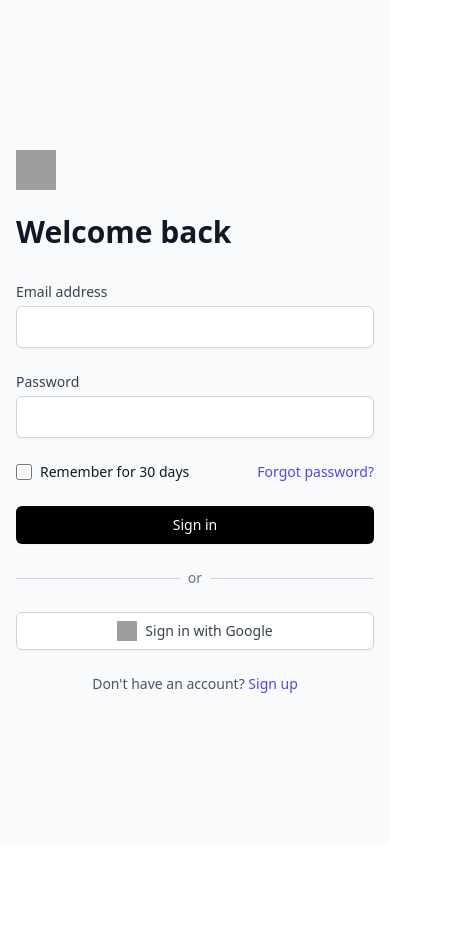
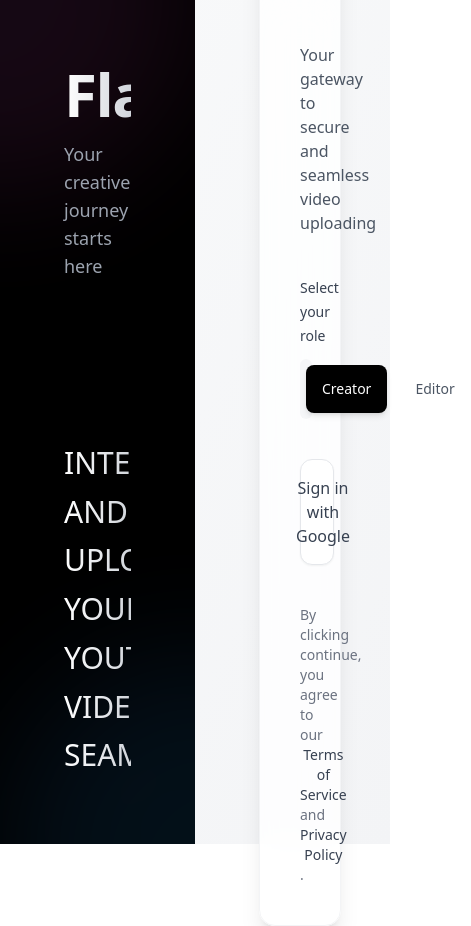
Before and after one commit to akshxt25/FlareP, a React (Vite) app in the folder client/: page / in a window 390 px wide. Shown: the whole page, 471 px wide, since content can reach past the window. Before the commit the page ends 844 px from the top, so only its background shows below. Built offline with nearby package versions, Linux system fonts and the light colour scheme; grey boxes are pictures that could not be loaded.

Commit message:
CHANGES IN LANDING PAGE

```diff
--- a/client/package.json
+++ b/client/package.json
@@ -40,7 +40,7 @@
     "react-dropzone": "^14.3.5",
     "react-icons": "^5.3.0",
     "react-redux": "^9.1.2",
-    "react-router-dom": "^6.28.0",
+    "react-router-dom": "^6.29.0",
     "redux-persist": "^6.0.0",
     "sonner": "^1.7.1",
     "tailwind-merge": "^2.5.5",
--- a/client/src/App.jsx
+++ b/client/src/App.jsx
@@ -1,9 +1,12 @@
 import React from 'react'
 import Login from './components/Login'
+import { BrowserRouter } from 'react-router-dom'
 
 const App = () => {
   return (
+    <BrowserRouter>
     <Login/>
+    </BrowserRouter>
   )
 }
 
--- a/client/src/components/Login.jsx
+++ b/client/src/components/Login.jsx
@@ -1,172 +1,192 @@
-import React, { useState, useEffect } from 'react';
+import { useState } from "react";
 
-const LoginPage = () => {
-  const [isLogin, setIsLogin] = useState(true);
+const Login = () => {
   const [formData, setFormData] = useState({
-    email: '',
-    password: '',
+    role: "creator",
+    email: "",
+    password: ""
   });
-  const [rememberMe, setRememberMe] = useState(false);
-  const [error, setError] = useState('');
+  const [loading, setLoading] = useState(false);
+  const [error, setError] = useState(null);
 
-  useEffect(() => {
-    const users = localStorage.getItem('users');
-    if (!users) {
+  const handleRoleToggle = (role) => {
+    setFormData(prev => ({ ...prev, role }));
+    setError(null);
+  };
 
-      const tempUsers = [
-        { email: 'test@example.com', password: 'password123' }
-      ];
-      localStorage.setItem('users', JSON.stringify(tempUsers));
+  const handleChange = (e) => {
+    setFormData(prev => ({
+      ...prev,
+      [e.target.name]: e.target.value
+    }));
+  };
+
+  const handleSubmit = async (e) => {
+    e.preventDefault();
+    if (formData.role === "editor" && (!formData.email || !formData.password)) {
+      setError("Please fill all fields");
+      return;
     }
-  }, []);
-
-  const handleSubmit = (e) => {
-    e.preventDefault();
-    setError('');
-
-    if (isLogin) {
-
-      const users = JSON.parse(localStorage.getItem('users') || '[]');
-      const user = users.find(u => u.email === formData.email);
-
-      if (user && user.password === formData.password) {
-        if (rememberMe) {
-          localStorage.setItem('currentUser', JSON.stringify(user));
-        }
-        alert('Login successful!');
-      } else {
-        setError('Invalid email or password');
-      }
-    } else {
-
-      const users = JSON.parse(localStorage.getItem('users') || '[]');
-      if (users.some(u => u.email === formData.email)) {
-        setError('Email already exists');
+    try {
+      setLoading(true);
+      const res = await fetch("http://localhost:3000/api/auth/login", {
+        method: "POST",
+        credentials: "include",
+        headers: {
+          "Content-Type": "application/json",
+        },
+        body: JSON.stringify(formData),
+      });
+      const data = await res.json();
+      if (data.success === false) {
+        setError(data.message);
         return;
       }
-
-      users.push(formData);
-      localStorage.setItem('users', JSON.stringify(users));
-      alert('Signup successful! Please login.');
-      setIsLogin(true);
+      window.location.href = "/";
+    } catch (e) {
+      setError("Error while calling backend");
+    } finally {
+      setLoading(false);
     }
   };
 
   return (
-    <div className="min-h-screen flex bg-gray-50">
-         <div className="flex-1 flex flex-col justify-center px-4 sm:px-6 lg:px-20 xl:px-24">
-        <div className="mx-auto w-full max-w-sm">
-          <div className="mb-8">
-            <img src="/api/placeholder/40/40" alt="Logo" className="h-10 w-10" />
-            <h2 className="mt-6 text-3xl font-bold text-gray-900">
-              {isLogin ? 'Welcome back' : 'Create account'}
-            </h2>
-          </div>
+    <div className="flex h-screen bg-gradient-to-br from-gray-50 to-gray-100">
+      {/* Left Section */}
+      <div className="w-1/2 h-full bg-black text-white flex flex-col justify-between p-16 relative overflow-hidden">
+        {/* Background Pattern */}
+        <div className="absolute inset-0 opacity-10">
+          <div className="absolute w-96 h-96 -top-48 -left-48 bg-gradient-to-br from-purple-500 to-pink-500 rounded-full blur-3xl"></div>
+          <div className="absolute w-96 h-96 -bottom-48 -right-48 bg-gradient-to-br from-blue-500 to-cyan-500 rounded-full blur-3xl"></div>
+        </div>
 
-          <form className="space-y-6" onSubmit={handleSubmit}>
-            {error && (
-              <div className="text-red-600 text-sm">{error}</div>
-            )}
+        <div className="relative space-y-4">
+          <h1 className="text-6xl font-bold tracking-tight bg-gradient-to-r from-white to-gray-300 bg-clip-text text-transparent">
+            FlarePP
+          </h1>
+          <p className="text-gray-400 text-lg">Your creative journey starts here</p>
+        </div>
 
-            <div>
-              <label className="block text-sm font-medium text-gray-700">
-                Email address
-              </label>
-              <input
-                type="email"
-                required
-                className="mt-1 block w-full px-3 py-2 border border-gray-300 rounded-md shadow-sm focus:outline-none focus:ring-indigo-500 focus:border-indigo-500"
-                value={formData.email}
-                onChange={(e) => setFormData({...formData, email: e.target.value})}
-              />
+        <div className="relative space-y-6">
+          <p className="text-3xl font-light leading-relaxed bg-gradient-to-r from-white to-gray-300 bg-clip-text text-transparent">
+            INTERACT AND UPLOAD YOUR YOUTUBE VIDEOS SEAMLESSLY.
+          </p>
+
+        </div>
+      </div>
+
+      {/* Right Section */}
+      <div className="w-1/2 h-full flex items-center justify-center p-16">
+        <div className="w-full max-w-md transform transition-all duration-300 hover:scale-[1.01]">
+          <div className="bg-white/80 backdrop-blur-lg rounded-2xl shadow-xl p-10 border border-gray-100">
+            <div className="text-center space-y-3 mb-10">
+              <h2 className="text-3xl font-semibold bg-gradient-to-r from-gray-900 to-gray-700 bg-clip-text text-transparent">
+                Welcome Back
+              </h2>
+              <p className="text-gray-600">
+                Your gateway to secure and seamless video uploading
+              </p>
             </div>
 
-            <div>
-              <label className="block text-sm font-medium text-gray-700">
-                Password
-              </label>
-              <input
-                type="password"
-                required
-                className="mt-1 block w-full px-3 py-2 border border-gray-300 rounded-md shadow-sm focus:outline-none focus:ring-indigo-500 focus:border-indigo-500"
-                value={formData.password}
-                onChange={(e) => setFormData({...formData, password: e.target.value})}
-              />
+            {/* Role Toggle */}
+            <div className="space-y-3 mb-10">
+              <label className="text-sm font-medium text-gray-700">Select your role</label>
+              <div className="flex gap-3 p-1.5 rounded-xl bg-gray-100/80 backdrop-blur-sm">
+                <button
+                  onClick={() => handleRoleToggle("creator")}
+                  className={`flex-1 py-3.5 px-4 rounded-lg text-sm font-medium transition-all duration-300 ${
+                    formData.role === "creator"
+                      ? "bg-black text-white shadow-md"
+                      : "bg-transparent text-gray-600 hover:bg-gray-200"
+                  }`}
+                >
+                  Creator
+                </button>
+                <button
+                  onClick={() => handleRoleToggle("editor")}
+                  className={`flex-1 py-3.5 px-4 rounded-lg text-sm font-medium transition-all duration-300 ${
+                    formData.role === "editor"
+                      ? "bg-black text-white shadow-md"
+                      : "bg-transparent text-gray-600 hover:bg-gray-200"
+                  }`}
+                >
+                  Editor
+                </button>
+              </div>
             </div>
 
-            {isLogin && (
-              <div className="flex items-center justify-between">
-                <div className="flex items-center">
+            <div className="overflow-hidden transition-all duration-500 ease-in-out"
+                 style={{
+                   maxHeight: formData.role === "editor" ? "400px" : "0",
+                   opacity: formData.role === "editor" ? "1" : "0",
+                   marginBottom: formData.role === "editor" ? "2rem" : "0"
+                 }}>
+              <form onSubmit={handleSubmit} className="space-y-6">
+                <div className="space-y-2 transform transition-all duration-500 ease-in-out translate-y-0">
+                  <label className="text-sm font-medium text-gray-700">Email</label>
                   <input
-                    type="checkbox"
-                    className="h-4 w-4 text-indigo-600 focus:ring-indigo-500 border-gray-300 rounded"
-                    checked={rememberMe}
-                    onChange={(e) => setRememberMe(e.target.checked)}
+                    type="email"
+                    name="email"
+                    value={formData.email}
+                    onChange={handleChange}
+                    className="w-full px-4 py-3 rounded-lg border border-gray-200 focus:border-gray-300 focus:ring focus:ring-gray-200 transition-all outline-none"
+                    placeholder="Enter your email"
                   />
-                  <label className="ml-2 block text-sm text-gray-900">
-                    Remember for 30 days
-                  </label>
                 </div>
-                <div className="text-sm">
-                  <a href="#" className="font-medium text-indigo-600 hover:text-indigo-500">
-                    Forgot password?
-                  </a>
+                <div className="space-y-2 transform transition-all duration-500 ease-in-out translate-y-0">
+                  <label className="text-sm font-medium text-gray-700">Password</label>
+                  <input
+                    type="password"
+                    name="password"
+                    value={formData.password}
+                    onChange={handleChange}
+                    className="w-full px-4 py-3 rounded-lg border border-gray-200 focus:border-gray-300 focus:ring focus:ring-gray-200 transition-all outline-none"
+                    placeholder="Enter your password"
+                  />
                 </div>
+              </form>
+
+              <div className="relative my-8">
+                <div className="absolute inset-0 flex items-center">
+                  <div className="w-full border-t border-gray-200"></div>
+                </div>
+                <div className="relative flex justify-center text-sm">
+                  <span className="px-4 bg-white text-gray-500">
+                    or continue with
+                  </span>
+                </div>
+              </div>
+            </div>
+
+            <button
+              onClick={handleSubmit}
+              disabled={loading}
+              className="w-full flex items-center justify-center px-4 py-4 rounded-xl text-gray-700 bg-white border border-gray-200 shadow-sm hover:shadow-md transition-all duration-300 hover:border-gray-300 disabled:opacity-70"
+            >
+              <img
+                src="https://uxwing.com/wp-content/themes/uxwing/download/brands-and-social-media/google-black-icon.png"
+                alt="Google"
+                className="w-5 h-5 mr-3"
+              />
+              <span className="font-medium">Sign in with Google</span>
+            </button>
+
+            {error && (
+              <div className="mt-4 text-sm text-red-500 text-center">
+                {error}
               </div>
             )}
 
-            <div>
-              <button
-                type="submit"
-                className="w-full flex justify-center py-2 px-4 border border-transparent rounded-md shadow-sm text-sm font-medium text-white bg-black hover:bg-gray-800 focus:outline-none focus:ring-2 focus:ring-offset-2 focus:ring-black"
-              >
-                {isLogin ? 'Sign in' : 'Sign up'}
+            <p className="mt-10 text-sm text-gray-500 text-center">
+              By clicking continue, you agree to our{" "}
+              <button className="font-medium text-gray-700 hover:text-black transition-colors">
+                Terms of Service
+              </button>{" "}
+              and{" "}
+              <button className="font-medium text-gray-700 hover:text-black transition-colors">
+                Privacy Policy
               </button>
-            </div>
-          </form>
-
-          <div className="mt-6">
-            <div className="relative">
-              <div className="absolute inset-0 flex items-center">
-                <div className="w-full border-t border-gray-300" />
-              </div>
-              <div className="relative flex justify-center text-sm">
-                <span className="px-2 bg-gray-50 text-gray-500">or</span>
-              </div>
-            </div>
-
-            <div className="mt-6">
-              <button className="w-full flex items-center justify-center px-4 py-2 border border-gray-300 rounded-md shadow-sm text-sm font-medium text-gray-700 bg-white hover:bg-gray-50">
-                <img src="/api/placeholder/20/20" alt="Google" className="h-5 w-5 mr-2" />
-                Sign in with Google
-              </button>
-            </div>
-          </div>
-
-          <p className="mt-6 text-center text-sm text-gray-600">
-            {isLogin ? "Don't have an account? " : "Already have an account? "}
-            <button
-              onClick={() => setIsLogin(!isLogin)}
-              className="font-medium text-indigo-600 hover:text-indigo-500"
-            >
-              {isLogin ? 'Sign up' : 'Sign in'}
-            </button>
-          </p>
-        </div>
-      </div>
-
-      <div className="hidden lg:block relative flex-1">
-        <div className="absolute inset-0 bg-indigo-100">
-          <img
-            src="/api/placeholder/800/600"
-            alt="Background"
-            className="h-full w-full object-cover"
-          />
-          <div className="absolute inset-0 bg-black bg-opacity-10" />
-          <div className="absolute bottom-0 left-0 right-0 p-12 text-white">
-            <h2 className="text-4xl font-bold">Bring your skills.</h2>
-            <p className="mt-2 text-lg">
-              Sign up for free and enjoy access to all features for 30 days.
+              .
             </p>
           </div>
         </div>
@@ -175,4 +195,4 @@ const LoginPage = () => {
   );
 };
 
-export default LoginPage;
+export default Login;
```
Also changed, not shown: client/src/components/OAuth/OAuth.jsx (added, +107 -0 lines), client/src/redux/reducers/userSlice.js (deleted, +0 -33 lines), client/src/redux/reducers/videoUploadService.js (deleted, +0 -37 lines), client/src/redux/store.js (deleted, +0 -28 lines), 1 other file (tests, documents, lock files or other folders).
